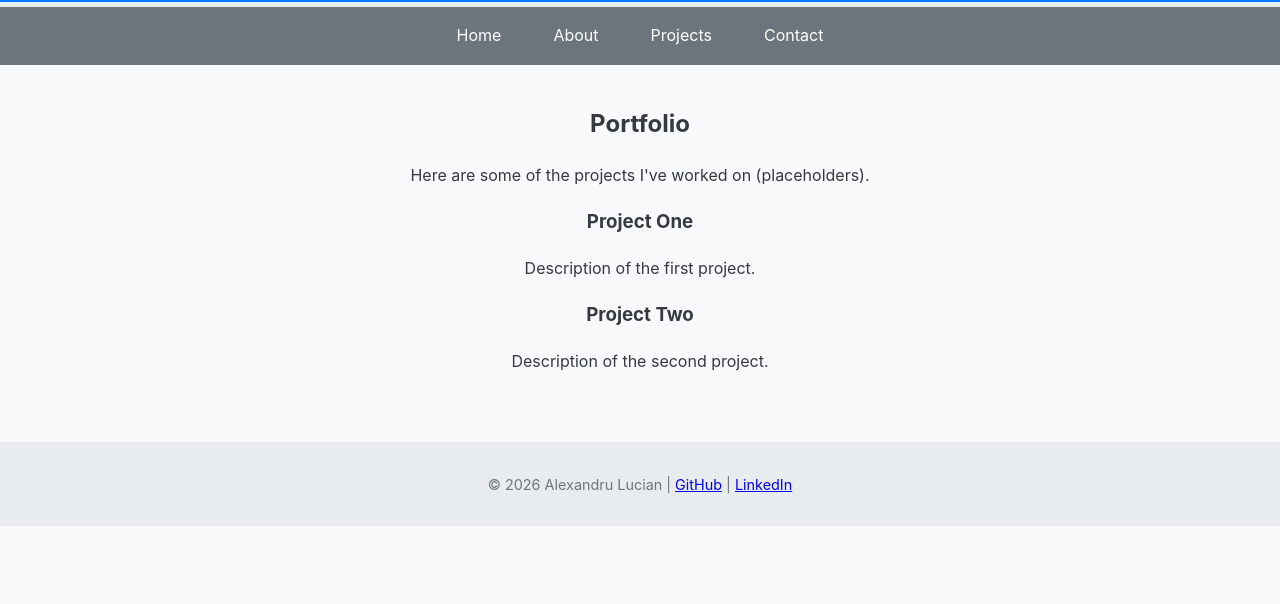
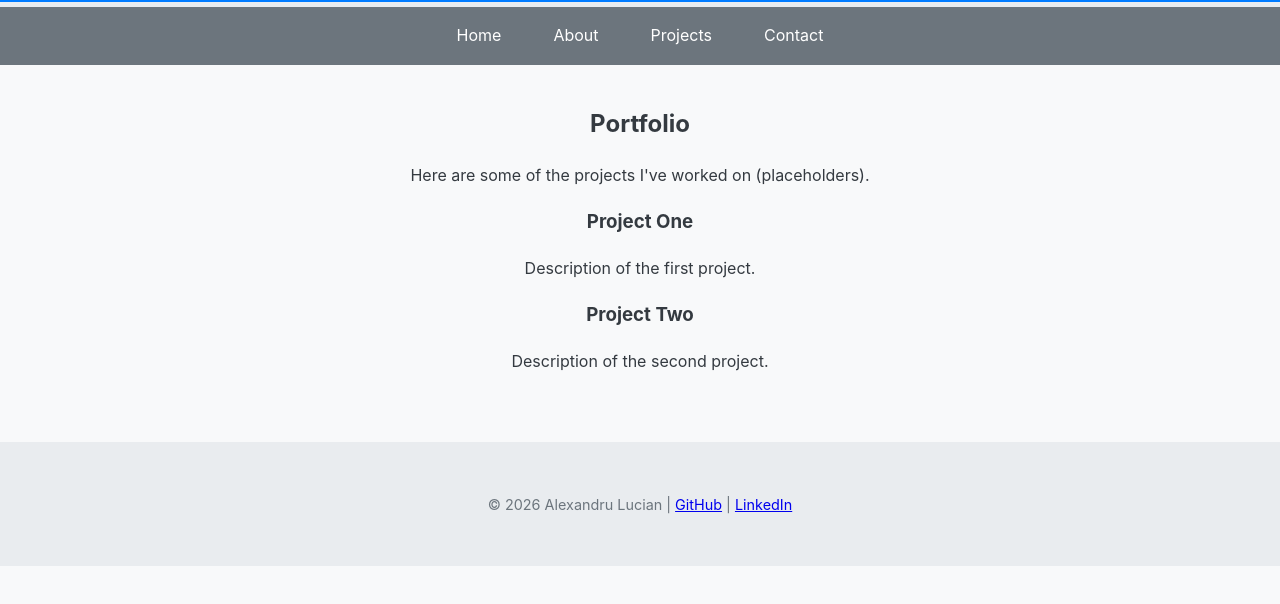
Before and after one commit to AlexandruLucian/personal_website, a website: page public/projects.html in a window 1280 px wide. Shown: the part 94-698 px from the top of the page. Drawn offline with Linux system fonts and the light colour scheme.

Commit message:
fix: Update global site footer to meet acceptance criteria

```diff
--- a/public/projects.html
+++ b/public/projects.html
@@ -31,7 +31,9 @@
         </div>
     </main>
     <footer>
-        <p>&copy; 2026 Alexandru Lucian | <a href="https://github.com/AlexandruLucian" target="_blank">GitHub</a> | <a href="https://www.linkedin.com/in/alexandru-lucian-francu/" target="_blank">LinkedIn</a></p>
+        <div class="container">
+            <p>&copy; 2026 Alexandru Lucian | <a href="https://github.com/AlexandruLucian" target="_blank" rel="noopener noreferrer">GitHub</a> | <a href="https://www.linkedin.com/in/alexandru-lucian-francu/" target="_blank" rel="noopener noreferrer">LinkedIn</a></p>
+        </div>
     </footer>
 </body>
 </html>
```
Also changed, not shown: public/404.html (+3 -1 lines), public/contact.html (+3 -1 lines).
